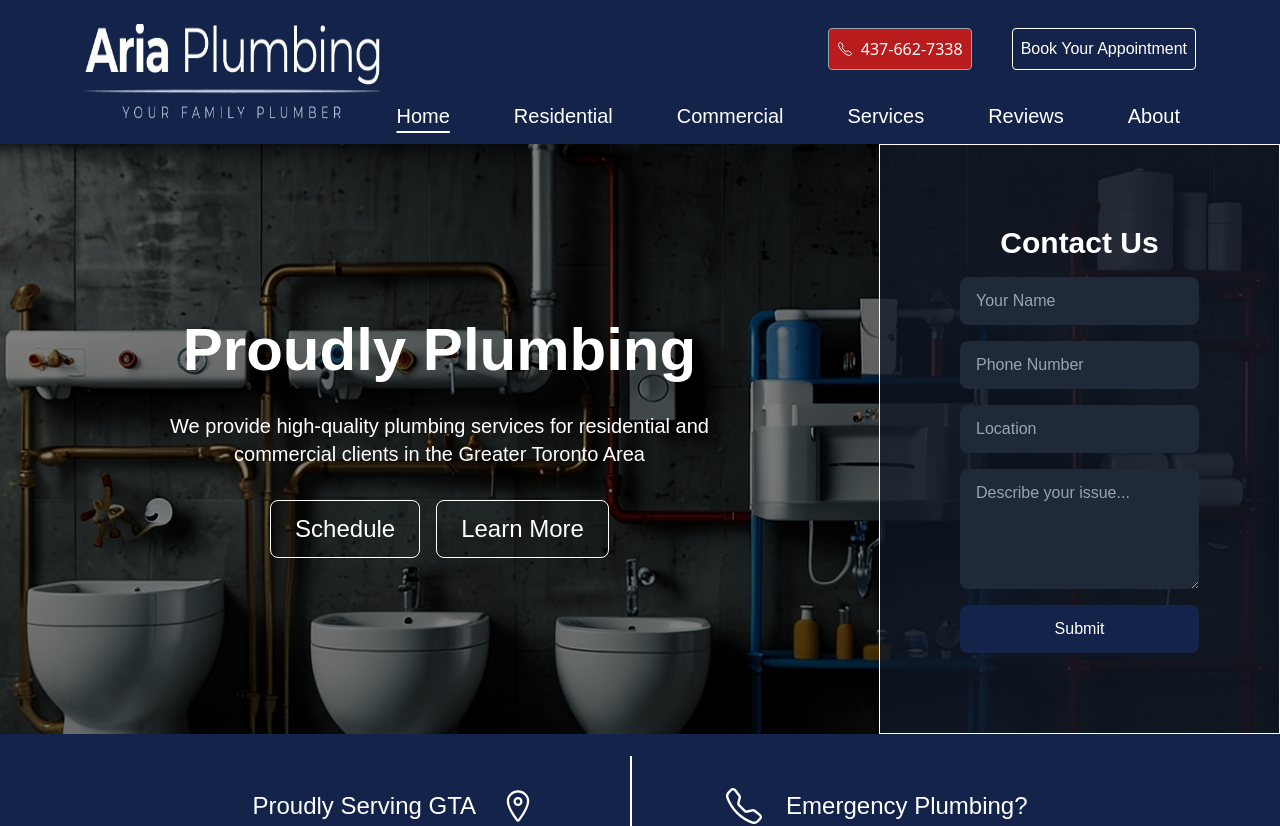
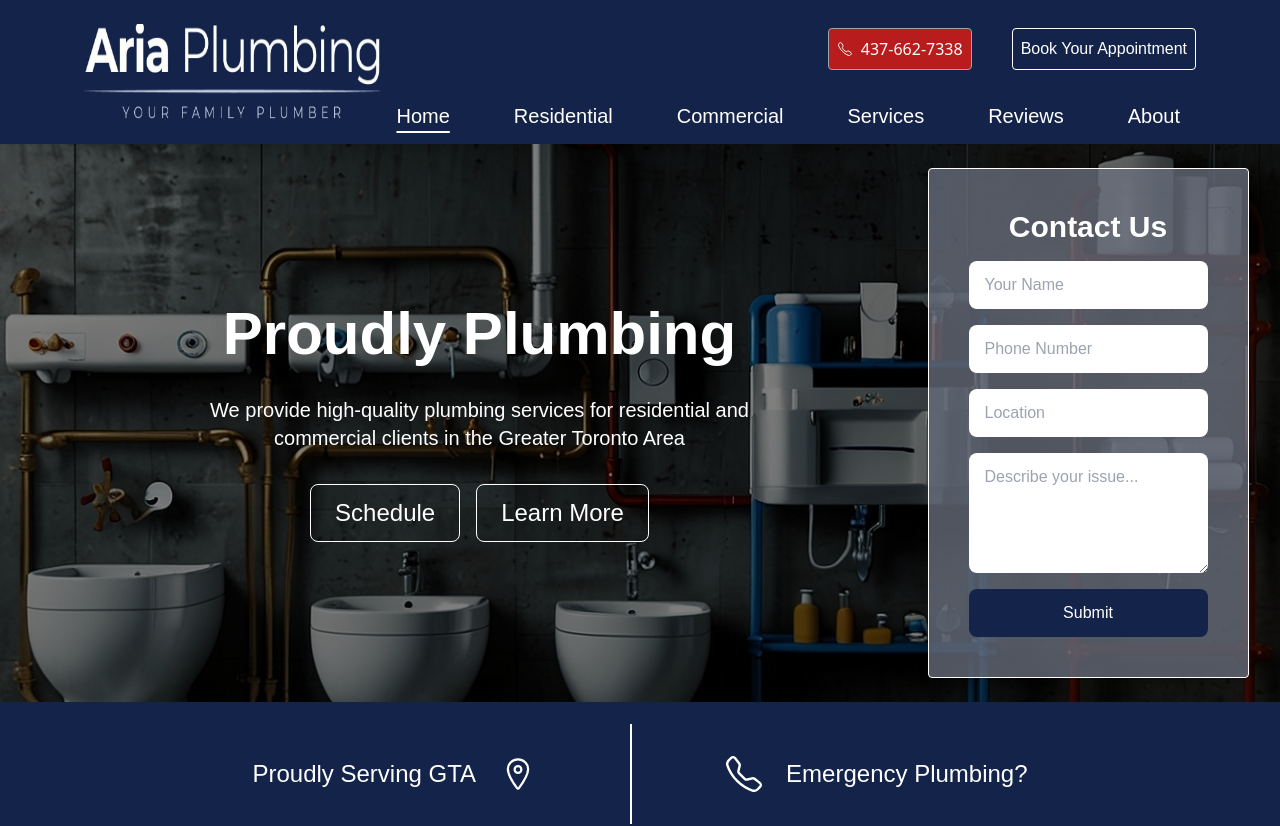
Before and after one commit to 10zintopjor/AP2, a React (Create React App) app: page / in a window 1280 px wide. Shown: the top 826 px of the page. Built offline with nearby package versions, Linux system fonts and the light colour scheme.

Commit message:
updated form

```diff
--- a/src/components/Hero.jsx
+++ b/src/components/Hero.jsx
@@ -50,15 +50,15 @@ function Hero() {
         </div>
       </div>
       {/* Form section */}
-      <div className="z-10 p-4 lg:p-20 text-center max-w-4xl bg-gray-900 bg-opacity-75 border border-white">
-        <h2 className="text-3xl font-bold text-white mb-4">Contact Us</h2>
+      <div className="z-10 lg:p-10 rounded  text-center max-w-4xl bg-gray-500 bg-opacity-75 border border-white">
+        <h2 className="text-3xl font-bold mb-4">Contact Us</h2>
         {/* Form fields */}
-        <form className="flex flex-col space-y-4">
-          <input type="text" placeholder="Your Name" className="bg-gray-800 text-white rounded-lg py-3 px-4 focus:outline-none" />
-          <input type="tel" placeholder="Phone Number" className="bg-gray-800 text-white rounded-lg py-3 px-4 focus:outline-none" />
-          <input type="text" placeholder="Location" className="bg-gray-800 text-white rounded-lg py-3 px-4 focus:outline-none" />
-          <textarea placeholder="Describe your issue..." rows="4" className="bg-gray-800 text-white rounded-lg py-3 px-4 focus:outline-none"></textarea>
-          <button type="submit" className="bg-customBlue text-white py-3 px-6 rounded-lg hover:bg-white hover:text-customBlue transition duration-300">Submit</button>
+        <form className="flex flex-col space-y-4 ">
+          <input type="text" placeholder="Your Name" className="rounded-lg py-3 px-4 focus:outline-none" />
+          <input type="tel" placeholder="Phone Number" className="rounded-lg py-3 px-4 focus:outline-none" />
+          <input type="text" placeholder="Location" className="rounded-lg py-3 px-4 focus:outline-none" />
+          <textarea placeholder="Describe your issue..." rows="4" className="rounded-lg py-3 px-4 focus:outline-none"></textarea>
+          <button type="submit" className="bg-customBlue py-3 px-6 rounded-lg hover:bg-white hover:text-customBlue transition duration-300">Submit</button>
         </form>
       </div>
     </div>
```
